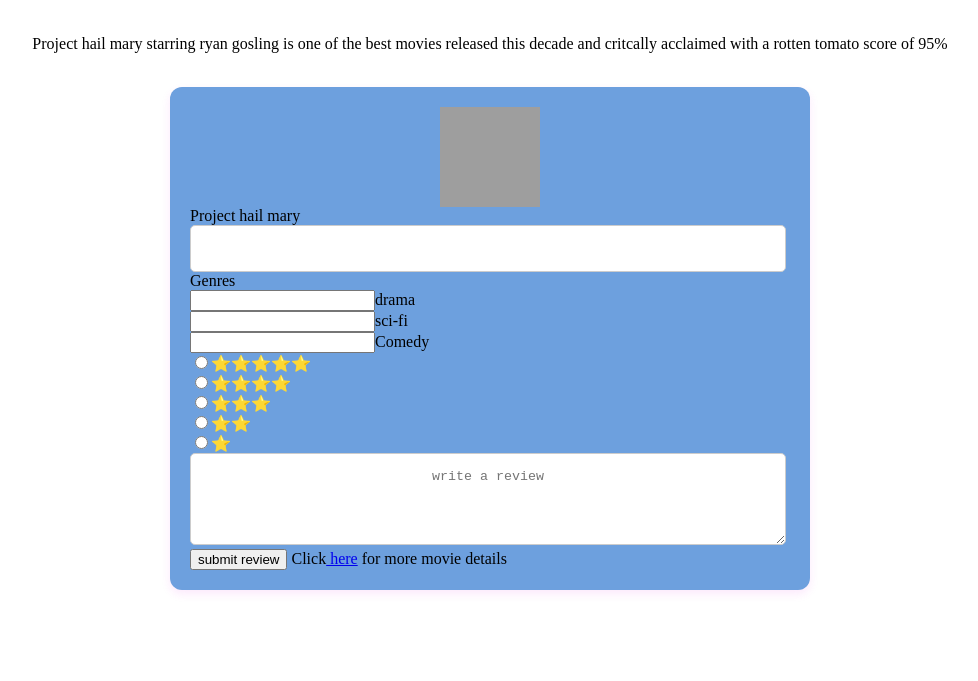
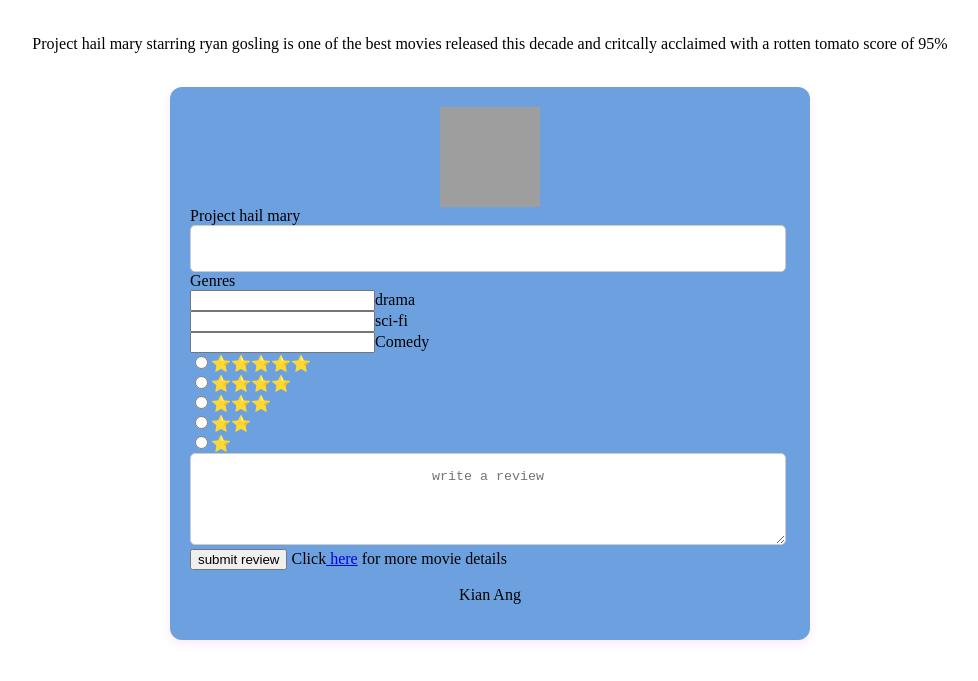
Before and after one commit to kian-ang/FV_ICT9_DRILL2_ANG_KIAN, a plain HTML site: page index.html in a window 1280 px wide. Shown: the part 79-760 px from the top of the page, without its empty margins (150-1128 px from the left). Drawn offline with Linux system fonts and the light colour scheme; grey boxes are pictures that could not be loaded.

Commit message:
Update index.html

```diff
--- a/index.html
+++ b/index.html
@@ -84,6 +84,7 @@
 
                 <br>
                 Click<a href="link here"target="_blank"> here</a> for more movie details
+        <p>Kian Ang</p>
     </form>
     </section>
 </body>
```
